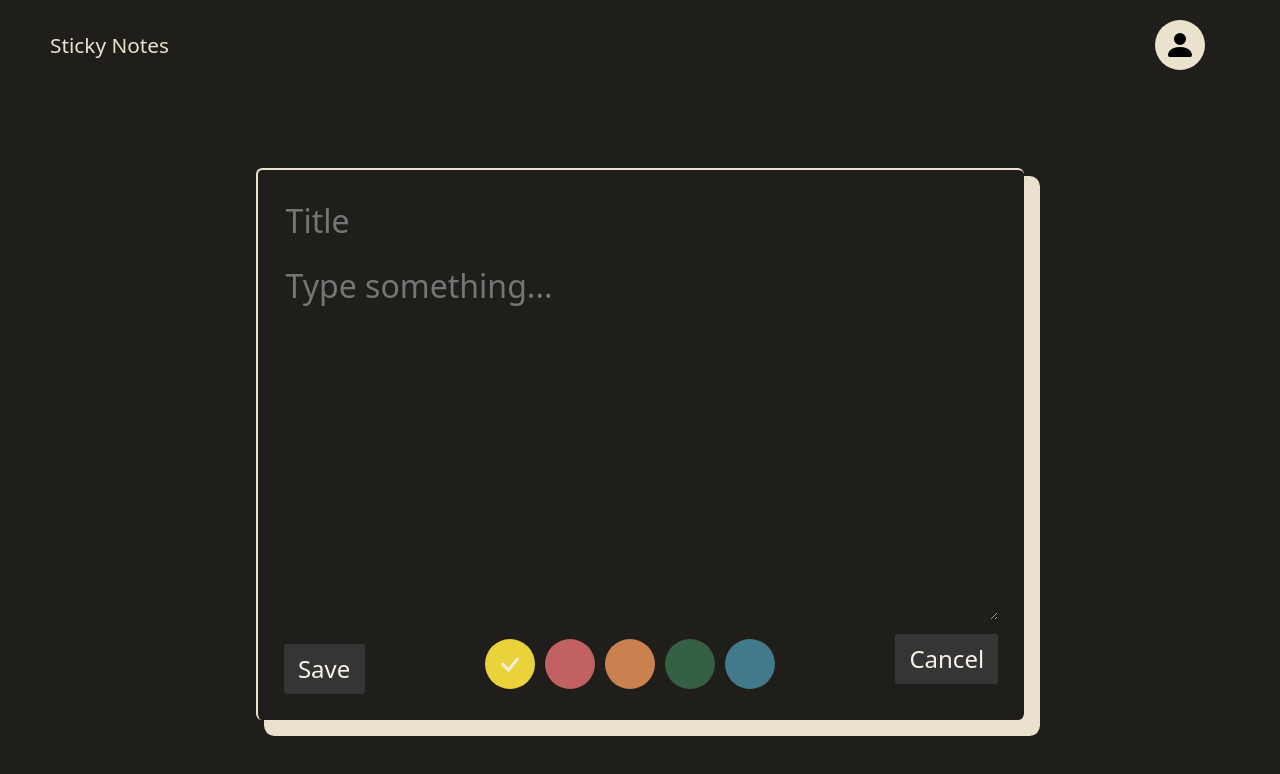
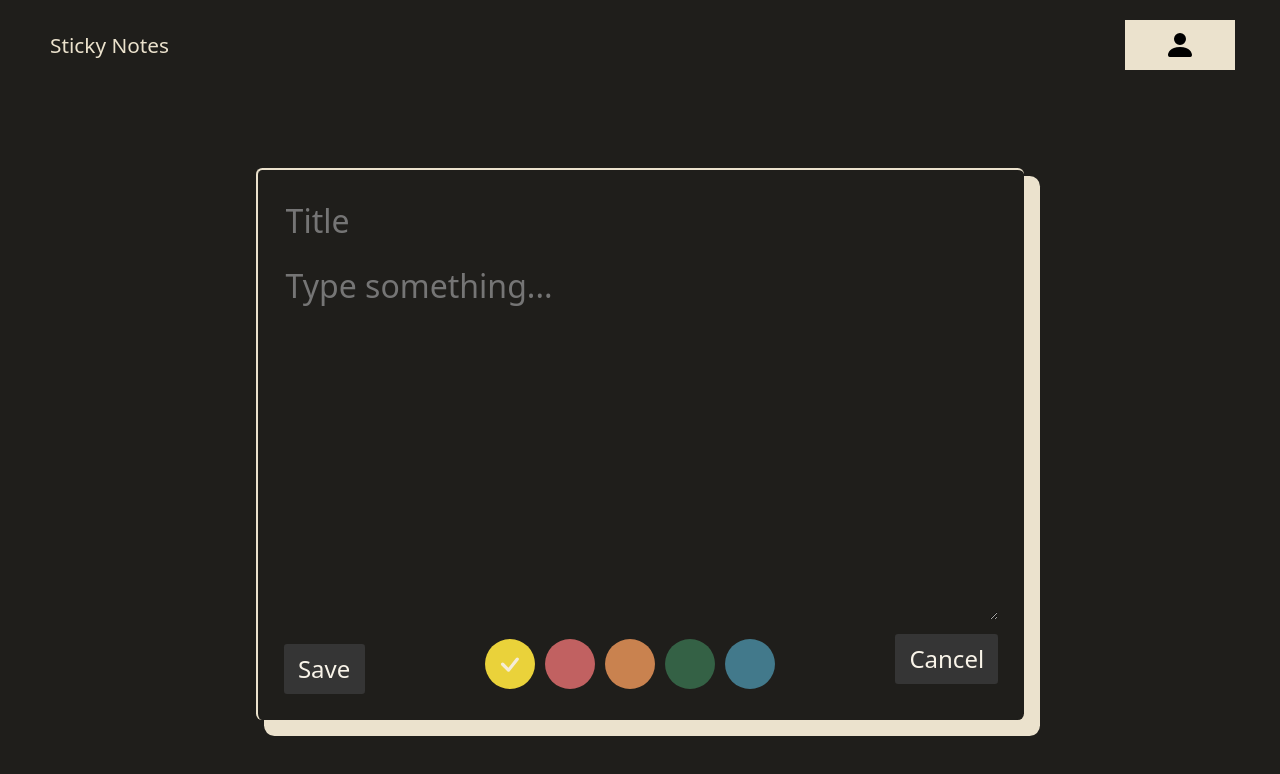
Before and after one commit to Hack-Weekly/fire-kangaroo-sticky-notes, a React (Create React App) app in the folder client/: page /add in a window 1280 px wide. Shown: the top 774 px of the page. Built offline with nearby package versions, Linux system fonts and the light colour scheme.

Commit message:
changed drop down style

```diff
--- a/client/src/App.css
+++ b/client/src/App.css
@@ -402,6 +402,7 @@ h1 {
     color: green;
 }
 
+
 #dropdown::before {
     position: absolute;
     background-color: var(--text-200);
@@ -412,5 +413,5 @@ h1 {
     width: 25px;
     height: 20px;
     transform: rotate(45deg);
-
+    z-index: 10;
 }
--- a/client/src/components/Header.jsx
+++ b/client/src/components/Header.jsx
@@ -34,12 +34,12 @@ function Header() {
     <div style={{ display: 'flex', justifyContent: 'space-between', fontWeight: '300px', padding: "20px 0px 20px 0px ", backgroundColor: "var(--bg-300)" }}>
       <Link style={{ marginLeft: "40px", padding: "10px", color: "var(--text-200)", fontSize: "1.3rem", textDecoration: "none" }} to="/">Sticky Notes</Link>
       <div style={{ zIndex: 99999 }}>
-        <button onClick={() => setOpen(!open)} style={{ display: "flex", justifyContent: "center", alignItems: "center", border: 'none', marginRight: "75px", fontSize: "2rem", width: "50px", height: "50px", borderRadius: "100%", backgroundColor: "var(--text-200)" }}><PersonFill></PersonFill></button>
+        <button onClick={() => setOpen(!open)} style={{ display: "flex", justifyContent: "center", alignItems: "center", border: 'none', marginRight: "45px", fontSize: "2rem", width: "110px", height: "50px", backgroundColor: "var(--text-200)" }}><PersonFill></PersonFill></button>
         {
           open && (
             <div >
               <div id="dropdown" ></div>
-              <div style={{ position: "absolute", right: "45px", borderRadius: "15px", backgroundColor: "var(--text-200)", width: "110px" }} > {
+              <div style={{ position: "absolute", right: "45px", backgroundColor: "var(--text-200)", width: "110px" }} > {
                 <ul style={{ listStyle: "none", fontSize: "3rem", fontWeight: "normal", fontFamily: "sans-serif", justifyItems: "center" }}>
                   <li>
                     <Link style={{ textDecoration: "none", color: "var(--bg-300)", fontSize: "1rem" }} to="/login">Login</Link>
```
